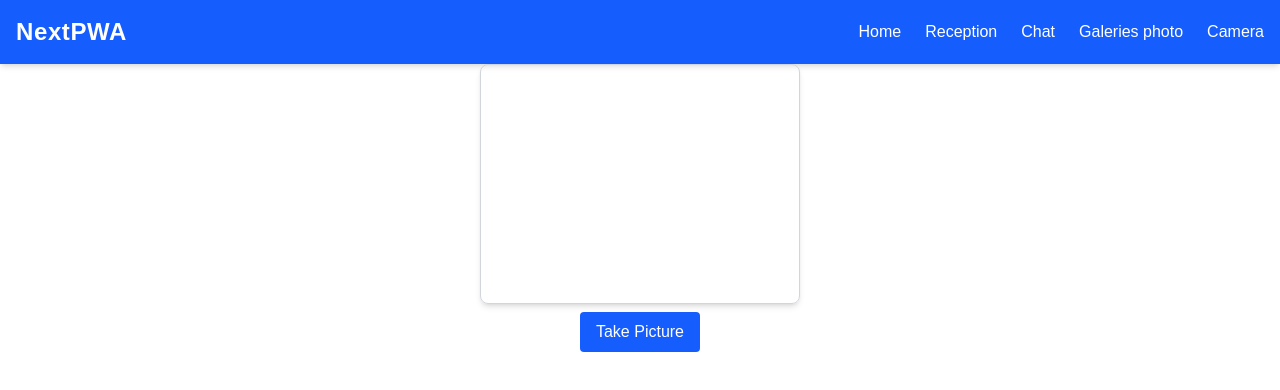
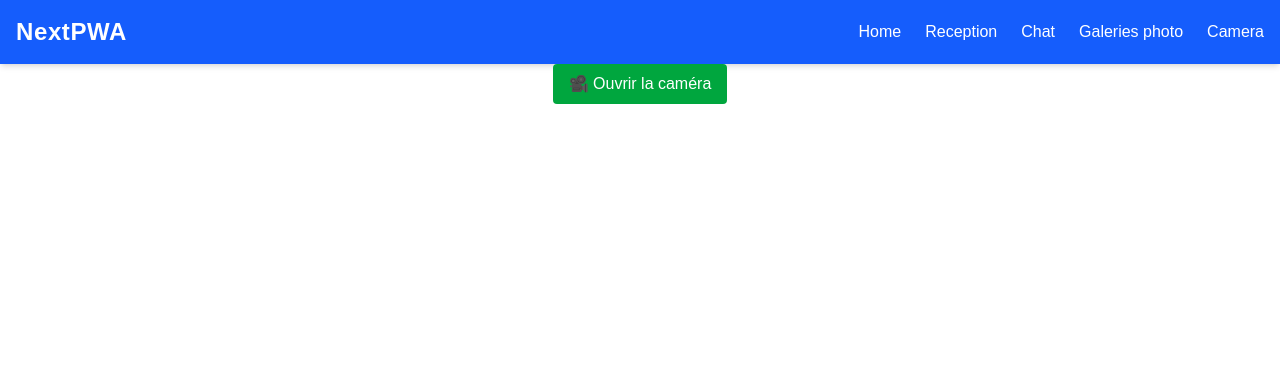
Before and after one commit to NathanBRD-bit/pwa_nathan_bricard, a Next.js app: page /camera in a window 1280 px wide. Shown: the top 390 px of the page. Built offline with nearby package versions, Linux system fonts and the light colour scheme; no server answers.

Commit message:
Update cameraComponent, reception list

```diff
--- a/src/app/galleries/page.tsx
+++ b/src/app/galleries/page.tsx
@@ -7,18 +7,32 @@ export default function Galleries() {
     useEffect(() => {
         const savedPhotos = JSON.parse(localStorage.getItem('photos') || '[]');
         setPhotos(savedPhotos);
-    }, [])
+    }, []);
+
+    const removePhotos = () => {
+        if (confirm("Supprimer toutes les photos sauvegardées ?")) {
+            localStorage.removeItem("photos");
+            setPhotos([]);
+        }
+    };
+
 
     return (
-        <div className="p-6">
-            <h1 className="text-2xl font-bold mb-6 text-center">Galerie de photos</h1>
-
-            {photos.length === 0 ? (
-                <p className="text-center text-gray-500">Aucune photo enregistrée.</p>
-            ) : (
-                <div
-                    className="grid gap-4 grid-cols-1 sm:grid-cols-2 md:grid-cols-3 lg:grid-cols-4">
-                    {photos.map((photo, index) => (
+        <div className="p-6 text-center">
+            <h1 className="text-2xl font-bold mb-6">Galerie de photos</h1>
+            <button
+                onClick={removePhotos}
+                className="mt-2 bg-red-600 text-white px-3 py-1.5 rounded hover:bg-red-700 transition"
+            >
+                📸 Supprimer les photos
+            </button>
+    {
+        photos.length === 0 ? (
+            <p className="text-center text-gray-500">Aucune photo enregistrée.</p>
+        ) : (
+            <div
+                className="grid gap-4 grid-cols-1 sm:grid-cols-2 md:grid-cols-3 lg:grid-cols-4">
+                {photos.map((photo, index) => (
                         <div
                             key={index}
                             className="overflow-hidden rounded-lg shadow-mdborder border-gray-300 hover:scale-105 hover:shadow-xl transition duration-300ease-in-out">
--- a/src/app/reception/page.tsx
+++ b/src/app/reception/page.tsx
@@ -33,7 +33,7 @@ export default function Reception() {
     return (
         <div className="p-6">
             <h1 className="text-xl font-bold mb-4">
-                {isConnected ? "Connecté" : "Déconnecté"}
+                {isConnected ? "Connecté au socket" : "Déconnecté"}
             </h1>
             <CameraComponent/>
             <RoomList/>
--- a/src/components/cameraComponent.tsx
+++ b/src/components/cameraComponent.tsx
@@ -1,75 +1,102 @@
 'use client';
-import {useRef, useEffect, useState} from 'react';
+import { useState, useEffect, useRef } from "react";
 
-export default function CameraComponent() {
+export default function CameraCapture() {
+    const [isCameraOn, setIsCameraOn] = useState(false);
+    const [photo, setPhoto] = useState<string | null>(null);
     const videoRef = useRef<HTMLVideoElement>(null);
-    const [photo, setPhoto] = useState<string | null>(null);
 
     useEffect(() => {
         async function initCamera() {
+            if (!isCameraOn) return;
             try {
-                const stream = await navigator.mediaDevices.getUserMedia({ video: true, audio: true });
+                const stream = await navigator.mediaDevices.getUserMedia({ video: true });
                 if (videoRef.current) {
                     videoRef.current.srcObject = stream;
-
                 }
             } catch (err) {
-                console.error('Erreur accès caméra:', err);
+                console.error("Erreur accès caméra:", err);
+                alert("Impossible d'accéder à la caméra.");
             }
         }
 
         initCamera();
-    }, []);
+        return () => {
+            if (videoRef.current?.srcObject) {
+                (videoRef.current.srcObject as MediaStream)
+                    .getTracks()
+                    .forEach(track => track.stop());
+            }
+        };
+    }, [isCameraOn]);
 
     const takePicture = () => {
-        if (!videoRef.current) {
-            return;
-        }
-        const canvas = document.createElement('canvas');
+        if (!videoRef.current) return;
+        const canvas = document.createElement("canvas");
         canvas.width = videoRef.current.videoWidth;
         canvas.height = videoRef.current.videoHeight;
-        const context = canvas.getContext('2d');
-        if (!context) {
-            return;
-        }
-        context.drawImage(videoRef.current, 0, 0, canvas.width, canvas.height);
-        const imageToDataURL = canvas.toDataURL('image/jpeg');
-        setPhoto(imageToDataURL);
-        const savedPhotos = JSON.parse(localStorage.getItem('photos') || '[]');
-        savedPhotos.push(imageToDataURL);
-        localStorage.setItem('photos', JSON.stringify(savedPhotos));
-    }
+        const ctx = canvas.getContext("2d");
+        if (!ctx) return;
+
+        ctx.drawImage(videoRef.current, 0, 0, canvas.width, canvas.height);
+        const imageDataUrl = canvas.toDataURL("image/jpeg");
+        setPhoto(imageDataUrl);
+
+        // Sauvegarde locale
+        const savedPhotos = JSON.parse(localStorage.getItem("photos") || "[]");
+        savedPhotos.push(imageDataUrl);
+        localStorage.setItem("photos", JSON.stringify(savedPhotos));
+        localStorage.setItem("lastPhoto", JSON.stringify(imageDataUrl));
+    };
 
     return (
-        <div className="flex flex-col items-center gap-4">
-            <div className="flex flex-row gap-6 items-start">
+        <div className="flex flex-col items-center gap-6">
+            {!isCameraOn ? (
+                <button
+                    onClick={() => setIsCameraOn(true)}
+                    className="bg-green-600 text-white px-4 py-2 rounded hover:bg-green-700 transition"
+                >
+                    🎥 Ouvrir la caméra
+                </button>
+            ) : (
+                <>
+                    <button
+                        onClick={() => setIsCameraOn(false)}
+                        className="bg-red-600 text-white px-4 py-2 rounded hover:bg-red-700 transition"
+                    >
+                        🎥 Fermer la camera
+                    </button>
+                    <div className="flex flex-row items-start gap-6">
+                        {/* Caméra */}
                         <div className="flex flex-col items-center">
                             <video
                                 ref={videoRef}
                                 autoPlay
                                 playsInline
-                        className="rounded-lg shadow-md w-80 h-60 border border-gray-300"
-                    />
+                                className="rounded-lg shadow-md w-64 h-48 border border-gray-300"/>
                             <button
                                 onClick={takePicture}
-                        className="mt-2 bg-blue-600 text-white px-4 py-2 rounded hover:bg-blue-700 transition"
+                                className="mt-2 bg-blue-600 text-white px-3 py-1.5 rounded hover:bg-blue-700 transition"
                             >
-                        Take Picture
+                                📸 Prendre une photo
                             </button>
                         </div>
 
+                        {/* Photo prise */}
                         {photo && (
                             <div className="flex flex-col items-center">
-                        <h3 className="text-lg font-semibold mb-2">Dernière photo :</h3>
+                                <h3 className="text-sm font-medium mb-2">Photo prise :</h3>
                                 <img
                                     src={photo}
                                     alt="Captured"
-                            className="rounded shadow-md w-80 h-60 object-cover"
-                        />
+                                    className="rounded shadow-md w-64 h-48 object-cover border border-gray-300"/>
                             </div>
                         )}
                     </div>
+                </>
+    )
+}
 </div>
-    );
-
+)
+    ;
 }
--- a/src/components/roomList.tsx
+++ b/src/components/roomList.tsx
@@ -2,12 +2,15 @@
 
 import { useEffect, useState } from "react";
 import {socket} from "@/socket";
+import type { RoomsResponse } from "@/types/rooms";
+
 
 export default function RoomList() {
-    const [dataRooms, setDataRooms] = useState(null);
     const [pseudo, setPseudo] = useState("");
     const [isConnectedSocket, setIsConnectedSocket] = useState(false);
     const [isConnected, setIsConnected] = useState(false);
+    const [dataRooms, setDataRooms] = useState<RoomsResponse | null>(null);
+
 
     useEffect(() => {
         if (socket.connected) {
@@ -39,7 +42,7 @@ export default function RoomList() {
                     method: "GET",
                     headers: { "Content-Type": "application/json" },
                 });
-                const json:never = await roomsApi.json();
+                const json: RoomsResponse = await roomsApi.json();
                 setDataRooms(json);
                 console.log(json);
             } catch (error) {
--- /dev/null
+++ b/src/types/rooms.ts
@@ -0,0 +1,19 @@
+export interface RoomClient {
+    pseudo: string | { username: string; photo?: string | null };
+    roomName: string;
+    initiator?: boolean;
+}
+
+export interface RoomInfo {
+    clients: Record<string, RoomClient>;
+}
+
+export interface RoomsData {
+    [roomName: string]: RoomInfo;
+}
+
+export interface RoomsResponse {
+    success: boolean;
+    metadata: { time: string };
+    data: RoomsData;
+}
```
Lines whose indentation alone changed are shown as unchanged.
